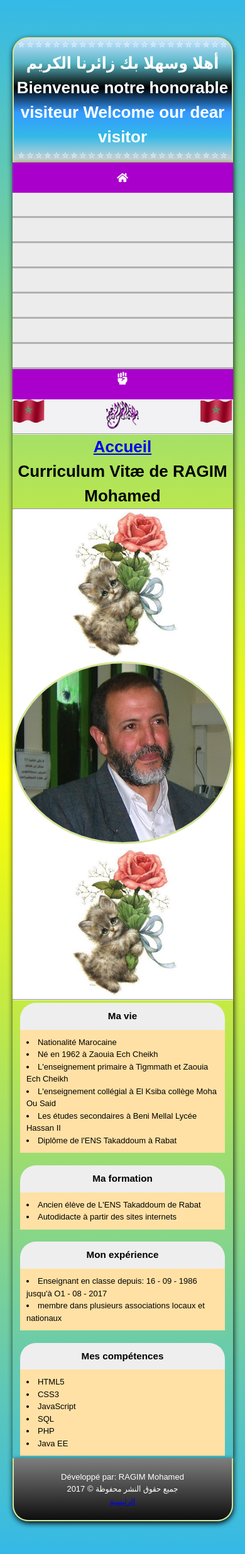
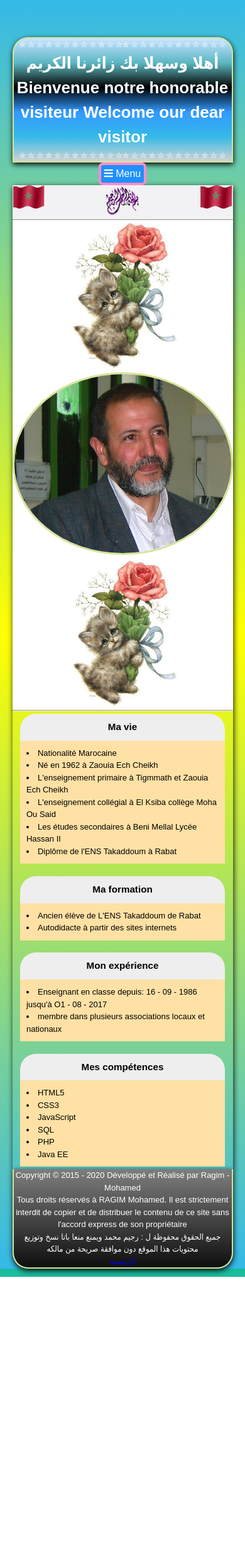
Before and after one commit to medmigar/fattan, a PHP site: page /cvMed/cv_med/cvMed.html in a window 390 px wide. Shown: the whole page at 63% size. After the commit the page ends 2027 px from the top, so only its background shows below. Run offline with PHP 8.4, Linux system fonts and the light colour scheme.

Commit message:
concentrer les menus

```diff
--- a/css/style1.css
+++ b/css/menu.css
@@ -85,23 +85,38 @@ a.roundIcon {
     line-height: inherit;
     display: block;
 }
+.btnMenu, .btnClose{
+background-color: DodgerBlue;
+  border: 4px solid #ff8ccc;
+  color: white;
+  padding: 5px;
+  font-size: 16px;
+  cursor: pointer;
+  border-radius: 7px;
+}
+.btnMenu:hover, .btnClose{
+    background-color: #ff8ccc;
+    color: #000;
+    border: 4px solid DodgerBlue;
+}
+.divMenu{
+    text-align: center;
+}
 
 
   @media only screen and (max-width: 600px) {
-  body {
-    background-color: red;
+
+  .nav1{
+    display: none;
+    text-align: center;
   }
- .nav1, .timeline__steps, a.timeline__step{
+ .timeline__steps, a.timeline__step{
     display: block;
     text-align: center;
-
   }
   .nav1 a{
     border-left: 0px;
     height: 40px;
-  }
-  .timeline__steps{
-    position: static;
   }
   .roundIcon {
     background-color: #a0c;
@@ -114,8 +129,4 @@ a.roundIcon {
     display: block;
     width: 100%;
   }
-  .iconContainer a:hover .c1{
-    width: 100%;
-  }
-
 }
--- a/cvMed/cv_med/cvMed.html
+++ b/cvMed/cv_med/cvMed.html
@@ -7,57 +7,22 @@
 	<link rel="stylesheet" href="../../css/style.css">
   	<link rel="stylesheet" href="https://cdnjs.cloudflare.com/ajax/libs/font-awesome/4.7.0/css/font-awesome.min.css">
   	<link rel='stylesheet' href='https://use.fontawesome.com/releases/v5.7.0/css/all.css' integrity='sha384-lZN37f5QGtY3VHgisS14W3ExzMWZxybE1SJSEsQp9S+oqd12jhcu+A56Ebc1zFSJ' crossorigin='anonymous'>
-  	<link rel="stylesheet" href="../../css/style1.css">
+  	<link rel="stylesheet" href="../../css/menu.css">
+  	<script src="../../js/script.js"></script>
 </head>
 <body><br><br>
-	<header class="hed">
-    &#9956; &#9957; &#9958; &#9956; &#9957; &#9958; &#9956; &#9957; &#9958; &#9956; &#9957; &#9958;
-    &#9956; &#9957; &#9958; &#9956; &#9957; &#9958; &#9956; &#9957; &#9958; &#9956; &#9957; &#9958;
-    <h1>أهلا وسهلا بك زائرنا الكريم  Bienvenue notre honorable visiteur Welcome our dear visitor</h1>
-    &#9956; &#9957; &#9958; &#9956; &#9957; &#9958; &#9956; &#9957; &#9958; &#9956; &#9957; &#9958;
-    &#9956; &#9957; &#9958; &#9956; &#9957; &#9958; &#9956; &#9957; &#9958; &#9956; &#9957; &#9958;
-    </header>
+	<header class="hed" id="header"><script>inclureHeader(header);</script></header>
+    <div class="divMenu" id="divMenu">
+      <button class='btnMenu' onclick="basculer()" id="btnMenu"><i class='fa fa-bars'></i> Menu</button>
+    </div>
 	<div id="conteneur">
-		<nav class="nav1">
-        <div class="timeline__steps">              <!--
-          Premier icôme
-          *************                             -->
-            <span class="iconContainer">
-            <a href="/fattan/" class="roundIcon timeline__roundIcon"><span class="c1">Accueil</span><i class="fa fa-home fa-fw" style="font-size: 16px;color: #fff"></i></a>
-            </span>                                 <!--
-          Fin du premier icôme
-          *************                             -->
-                <span class="bloc"></span>
-                <a href="/fattan/maths/index.html" class="timeline__step"><span class="c1">Maths</span></a>
-                <span class="bloc"></span>
-                <a href="/fattan/web/index.html" class="timeline__step"><span class="c1">Web</span></a>
-                <span class="bloc"></span>
-                <a href="#" class="timeline__step"><span class="c1">4</span></a>
-                <span class="bloc"></span>
-                <a href="#" class="timeline__step"><span class="c1">5</span></a>
-                <span class="bloc"></span>
-                <a href="#" class="timeline__step"><span class="c1">6</span></a>
-                <span class="bloc"></span>
-                <a href="#" class="timeline__step"><span class="c1">7</span></a>
-                <span class="bloc"></span>
-                <a href="#" class="timeline__step"><span class="c1">8</span></a>
-                <span class="bloc"></span>
-                                                                                    <!--
-                Dermier icôme
-                *************                                                      -->
-                <span class="iconContainer">
-                <a href="#" class="roundIcon timeline__roundIcon">
-                <i class='fas fa-fist-raised' style='font-size:20px;color:#fff'></i></a>
-                </span>
-            </div>
-        </nav>
+		<nav class="nav1" id="nav1"><script>inclureMenu(menu);</script></nav>
 		<div style="text-align: center;background-color: #f2f1f3;">
 		<img src="../../images/alam.gif" alt="" style="height:auto;width:15%;float: left;">
 		<img src="../../images/005.gif" alt="" style="height:auto;width:15%;">
 		<img src="../../images/alam.gif" alt="" style="height:auto;width:15%;float: right;">
 		</div>
 		<hr>
-		<h1><a href="/fattan/">Accueil</a><br>Curriculum Vitæ de RAGIM Mohamed</h1><hr>
 		<div style="text-align: center; background-color: #fff;">
 			<img src="../../images/001.jpg" alt="" style="height:auto;max-width:50%;">
 			<img src="../../images/med.jpg" alt="med" style="height:auto;max-width:100%;border-radius: 50%;border: solid 3px #d6e498;">
@@ -100,10 +65,6 @@
 		</article>
 
 	</div>
-	<footer class="pied"><br>
-			Développé par: RAGIM Mohamed <br>
-			جميع حقوق النشر محفوظة © 2017<br>
-			<a href="/fattan/">الرئيسية</a><br><br>
-		</footer><br><br>
+	<footer class="pied" id="footer"><script>inclureFooter(footer);</script></footer>
 </body>
 </html>
--- a/js/script.js
+++ b/js/script.js
@@ -1,6 +1,67 @@
+ function basculer() {
+      var x = document.getElementById('nav1');
+      if (x.style.display === 'none') {
+        x.style.display = 'block';
+        document.getElementById('btnMenu').innerHTML="<i class='fa fa-close'></i> Close";
+      } else {
+          x.style.display = 'none';
+          document.getElementById('btnMenu').innerHTML="<i class='fa fa-bars'></i> Menu";
+        }
+    }
 
- function bip(){
-			var bip = new Audio();
-			bip.src = "bip.mp3";
-			bip.play();
-		 }
+var menu='<div class="timeline__steps">              <!-- '+
+          'Premier icôme '+
+          '*************                             -->'+
+            '<span class="iconContainer">'+
+            '<a href="/fattan/" class="roundIcon timeline__roundIcon"><span class="c1">Accueil</span><i class="fa fa-home fa-fw" style="font-size: 16px;color: #fff"></i></a>'+
+            '</span>                                 <!-- '+
+          'Fin du premier icôme '+
+          '*************                             -->'+
+                '<span class="bloc"></span>    '+
+                '<a href="/fattan/maths/index.html" class="timeline__step"><span class="c1">Maths</span></a>'+
+                '<span class="bloc"></span>'+
+                '<a href="/fattan/web/index.html" class="timeline__step"><span class="c1">Web</span></a>'+
+                '<span class="bloc"></span>'+
+                '<a href="#" class="timeline__step"><span class="c1">4</span></a>'+
+                '<span class="bloc"></span>'+
+                '<a href="#" class="timeline__step"><span class="c1">5</span></a>'+
+                '<span class="bloc"></span>'+
+                '<a href="#" class="timeline__step"><span class="c1">6</span></a>'+
+                '<span class="bloc"></span>'+
+                '<a href="#" class="timeline__step"><span class="c1">7</span></a>'+
+                '<span class="bloc"></span>'+
+                '<a href="#" class="timeline__step"><span class="c1">8</span></a>'+
+                '<span class="bloc"></span>'+
+                '<a href="#" class="timeline__step"><span class="c1">9</span></a>'+
+                '<span class="bloc"></span>'+
+                                                                '<!--'+
+                'Dermier icôme '+
+                '*************                                   -->'+
+                '<span class="iconContainer">'+
+                '<a href="#" class="roundIcon timeline__roundIcon">'+
+                "<i class='fas fa-fist-raised' style='font-size:20px;color:#fff'></i></a>"+
+                "</span>"+
+            "</div> ";
+
+var header="&#9956; &#9957; &#9958; &#9956; &#9957; &#9958; &#9956; &#9957; &#9958; &#9956; &#9957; &#9958;"+
+    "&#9956; &#9957; &#9958; &#9956; &#9957; &#9958; &#9956; &#9957; &#9958; &#9956; &#9957; &#9958;"+
+    "<h1>أهلا وسهلا بك زائرنا الكريم  Bienvenue notre honorable visiteur Welcome our dear visitor</h1>"+
+    "&#9956; &#9957; &#9958; &#9956; &#9957; &#9958; &#9956; &#9957; &#9958; &#9956; &#9957; &#9958;"+
+    "&#9956; &#9957; &#9958; &#9956; &#9957; &#9958; &#9956; &#9957; &#9958; &#9956; &#9957; &#9958;";
+
+var footer="Copyright &copy; 2015 - 2020 Développé et Réalisé par Ragim - Mohamed<br>"+
+        "Tous droits réservés à RAGIM Mohamed. Il est strictement interdit de copier et de distribuer le contenu de ce site sans l'accord express de son propriétaire<br>"+
+        '<span style="direction: rtl;">'+
+       'جميع الحقوق محفوظة ل : رجيم محمد ويمنع منعا باتا نسخ وتوزيع محتويات هذا الموقع دون موافقة صريحة من مالكه <br><a href="/fattan/"style="text-decoration: none;">الرئيسية</a></span>';
+
+		function inclureMenu(t){
+			document.getElementById('nav1').innerHTML=t;
+		}
+
+		function inclureHeader(t){
+			document.getElementById('header').innerHTML=t;
+		}
+
+		function inclureFooter(t){
+			document.getElementById('footer').innerHTML=t;
+		}
```
Also changed, not shown: index.html (+11 -50 lines), maths/index.html (+8 -48 lines), maths/menu.html (added, +9 -0 lines), web/index.html (+9 -50 lines).
